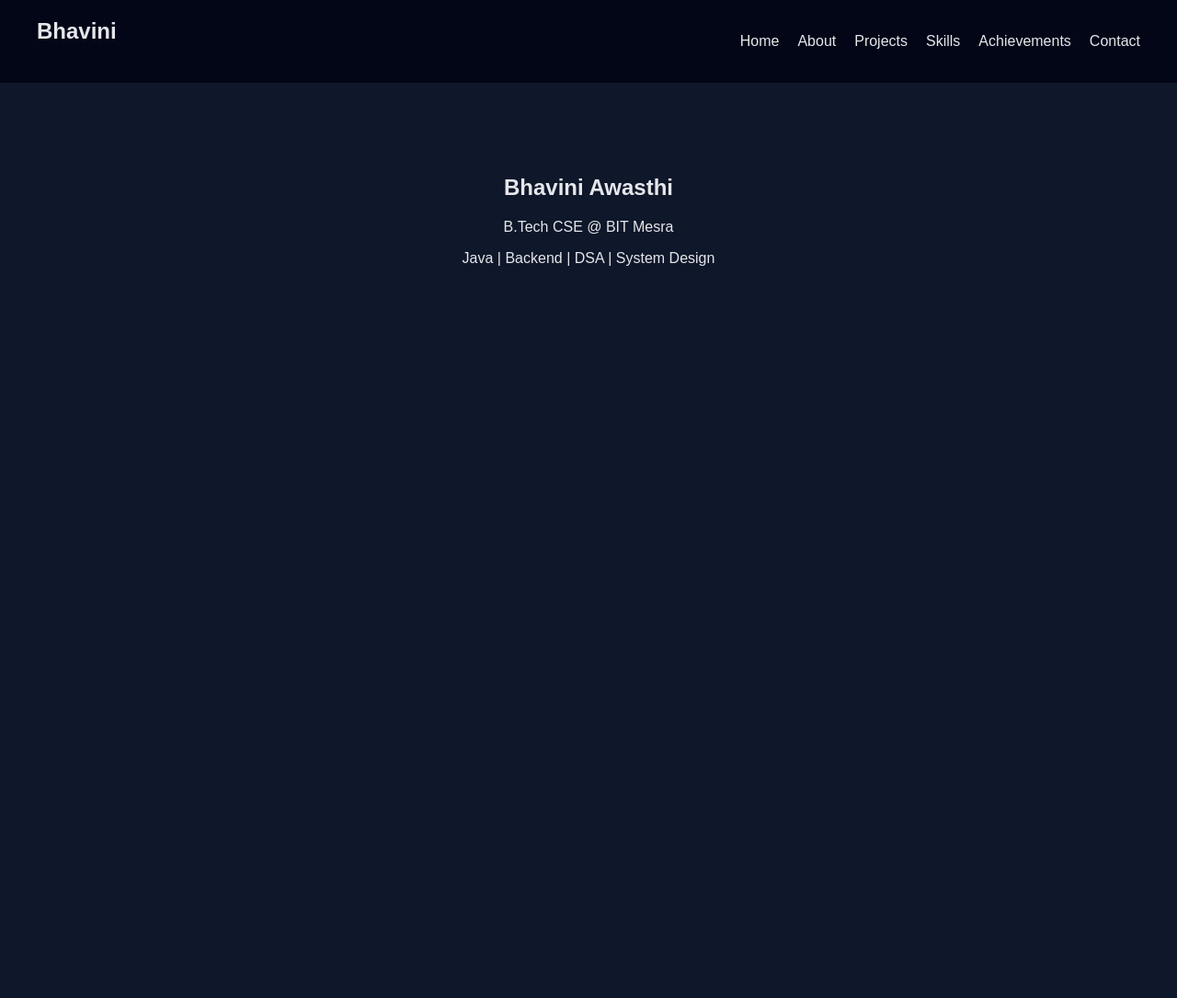
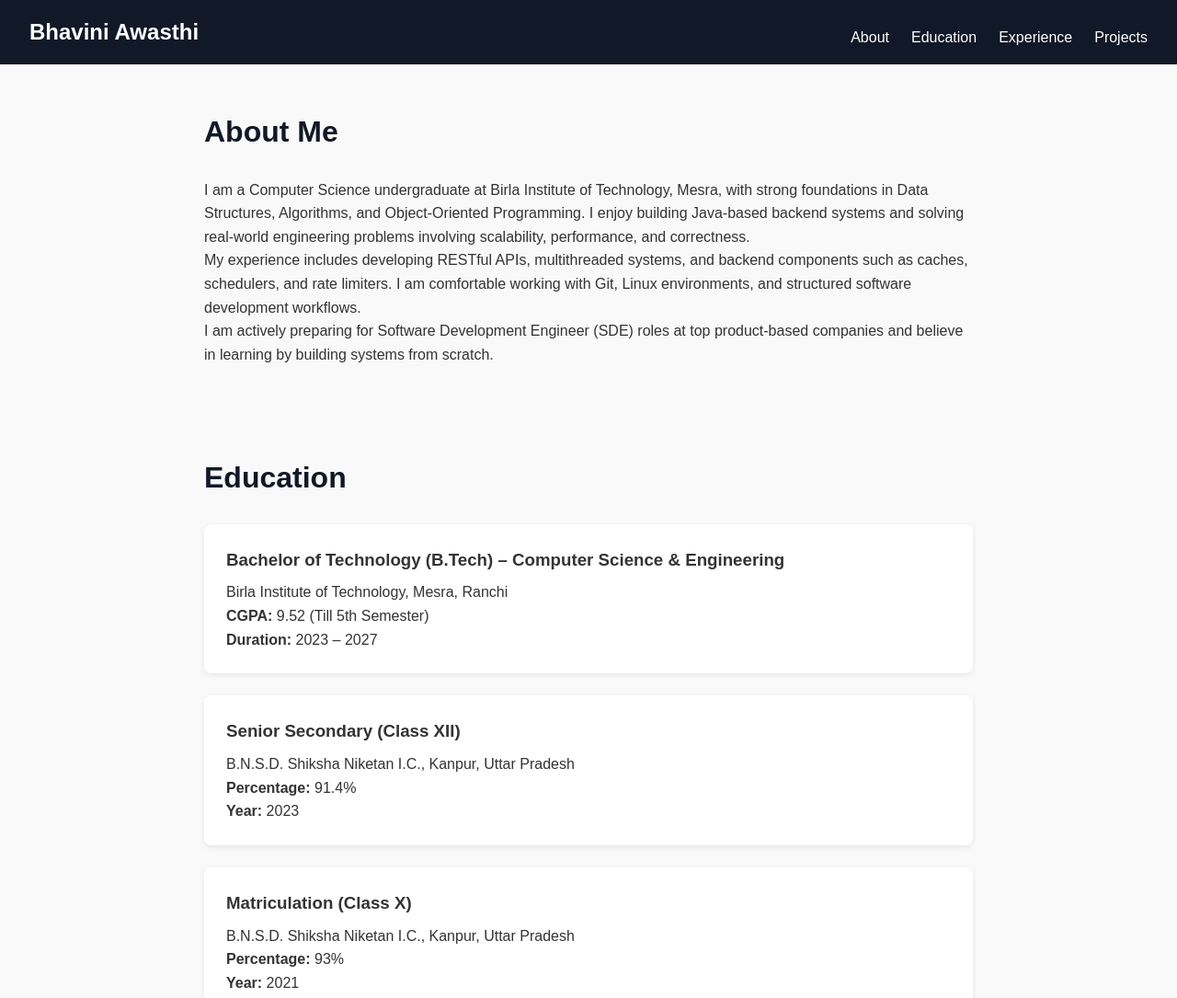
Before and after one commit to bhaviniawasthi1/bhaviniawasthi1.github.io, a plain HTML site: page index.html in a window 1280 px wide. Shown: the top 1085 px of the page at 92% size. Before the commit the page ends 800 px from the top, so only its background shows below. Drawn offline with Linux system fonts and the light colour scheme.

Commit message:
Add About, Education, and Experience sections

```diff
--- a/css/style.css
+++ b/css/style.css
@@ -1,33 +1,86 @@
+* {
+  margin: 0;
+  padding: 0;
+  box-sizing: border-box;
+  font-family: Arial, Helvetica, sans-serif;
+}
+
 body {
-  margin: 0;
-  font-family: Arial, sans-serif;
-  background-color: #0f172a;
-  color: #e5e7eb;
+  background-color: #f9f9f9;
+  color: #333;
+  line-height: 1.6;
+}
+
+/* NAVBAR */
+header {
+  background-color: #111827;
+  padding: 1rem 2rem;
 }
 
 .navbar {
   display: flex;
   justify-content: space-between;
-  padding: 20px 40px;
-  background-color: #020617;
+  align-items: center;
 }
 
 .logo {
-  margin: 0;
+  color: #ffffff;
+  font-size: 1.5rem;
 }
 
 .nav-links {
   list-style: none;
   display: flex;
-  gap: 20px;
+  gap: 1.5rem;
 }
 
 .nav-links a {
-  color: #e5e7eb;
+  color: #ffffff;
   text-decoration: none;
+  font-weight: 500;
 }
 
-.hero, .section {
-  padding: 80px;
+.nav-links a:hover {
+  text-decoration: underline;
+}
+
+/* SECTIONS */
+.section {
+  padding: 3rem 2rem;
+  max-width: 900px;
+  margin: auto;
+}
+
+.section h2 {
+  margin-bottom: 1.5rem;
+  font-size: 2rem;
+  color: #111827;
+}
+
+/* CARDS */
+.card {
+  background-color: #ffffff;
+  padding: 1.5rem;
+  margin-bottom: 1.5rem;
+  border-radius: 8px;
+  box-shadow: 0 2px 6px rgba(0, 0, 0, 0.08);
+}
+
+.card h3 {
+  margin-bottom: 0.5rem;
+}
+
+/* LISTS */
+ul {
+  margin-top: 0.75rem;
+  padding-left: 1.2rem;
+}
+
+/* FOOTER */
+.footer {
   text-align: center;
+  padding: 1.5rem;
+  background-color: #111827;
+  color: #ffffff;
+  margin-top: 2rem;
 }
--- a/index.html
+++ b/index.html
@@ -1,29 +1,96 @@
 <!DOCTYPE html>
 <html lang="en">
 <head>
-  <meta charset="UTF-8">
+  <meta charset="UTF-8" />
+  <meta name="viewport" content="width=device-width, initial-scale=1.0" />
   <title>Bhavini Awasthi | Portfolio</title>
-  <link rel="stylesheet" href="css/style.css">
+  <link rel="stylesheet" href="css/style.css" />
 </head>
 <body>
 
+  <!-- NAVBAR -->
+  <header>
     <nav class="navbar">
-  <h2 class="logo">Bhavini</h2>
+      <h1 class="logo">Bhavini Awasthi</h1>
       <ul class="nav-links">
-    <li><a href="index.html">Home</a></li>
-    <li><a href="about.html">About</a></li>
+        <li><a href="#about">About</a></li>
+        <li><a href="#education">Education</a></li>
+        <li><a href="#experience">Experience</a></li>
         <li><a href="projects/projects.html">Projects</a></li>
-    <li><a href="skills.html">Skills</a></li>
-    <li><a href="achievements.html">Achievements</a></li>
-    <li><a href="contact.html">Contact</a></li>
       </ul>
     </nav>
+  </header>
 
-<section class="hero">
-  <h1>Bhavini Awasthi</h1>
-  <p>B.Tech CSE @ BIT Mesra</p>
-  <p>Java | Backend | DSA | System Design</p>
+  <!-- ABOUT SECTION -->
+  <section id="about" class="section">
+    <h2>About Me</h2>
+    <p>
+      I am a Computer Science undergraduate at Birla Institute of Technology, Mesra,
+      with strong foundations in Data Structures, Algorithms, and Object-Oriented Programming.
+      I enjoy building Java-based backend systems and solving real-world engineering problems
+      involving scalability, performance, and correctness.
+    </p>
+
+    <p>
+      My experience includes developing RESTful APIs, multithreaded systems, and backend
+      components such as caches, schedulers, and rate limiters. I am comfortable working
+      with Git, Linux environments, and structured software development workflows.
+    </p>
+
+    <p>
+      I am actively preparing for Software Development Engineer (SDE) roles at top
+      product-based companies and believe in learning by building systems from scratch.
+    </p>
   </section>
+
+  <!-- EDUCATION SECTION -->
+  <section id="education" class="section">
+    <h2>Education</h2>
+
+    <div class="card">
+      <h3>Bachelor of Technology (B.Tech) – Computer Science & Engineering</h3>
+      <p>Birla Institute of Technology, Mesra, Ranchi</p>
+      <p><strong>CGPA:</strong> 9.52 (Till 5th Semester)</p>
+      <p><strong>Duration:</strong> 2023 – 2027</p>
+    </div>
+
+    <div class="card">
+      <h3>Senior Secondary (Class XII)</h3>
+      <p>B.N.S.D. Shiksha Niketan I.C., Kanpur, Uttar Pradesh</p>
+      <p><strong>Percentage:</strong> 91.4%</p>
+      <p><strong>Year:</strong> 2023</p>
+    </div>
+
+    <div class="card">
+      <h3>Matriculation (Class X)</h3>
+      <p>B.N.S.D. Shiksha Niketan I.C., Kanpur, Uttar Pradesh</p>
+      <p><strong>Percentage:</strong> 93%</p>
+      <p><strong>Year:</strong> 2021</p>
+    </div>
+  </section>
+
+  <!-- EXPERIENCE SECTION -->
+  <section id="experience" class="section">
+    <h2>Experience</h2>
+
+    <div class="card">
+      <h3>Java Programming Intern</h3>
+      <p><strong>VaultofCodes</strong> — Remote</p>
+      <p><strong>Duration:</strong> July 2024 – August 2024</p>
+
+      <ul>
+        <li>Developed modular Java applications using object-oriented design principles.</li>
+        <li>Debugged logic-heavy programs and improved code readability and maintainability.</li>
+        <li>Solved time-bound programming tasks simulating real-world development workflows.</li>
+        <li>Strengthened backend problem-solving skills through structured assignments.</li>
+      </ul>
+    </div>
+  </section>
+
+  <!-- FOOTER -->
+  <footer class="footer">
+    <p>© 2026 Bhavini Awasthi | Built with ❤️ and Java</p>
+  </footer>
 
 </body>
 </html>
```
Lines whose indentation alone changed are shown as unchanged.
